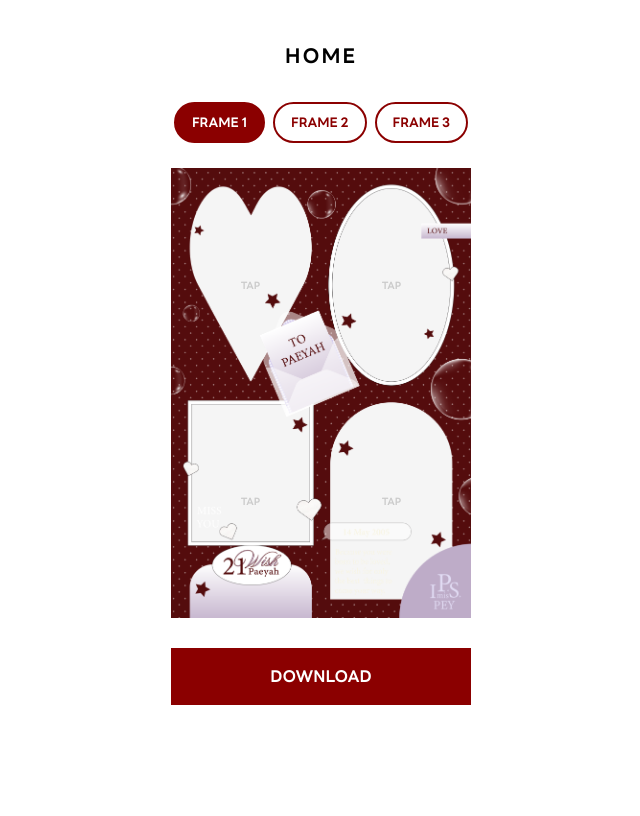
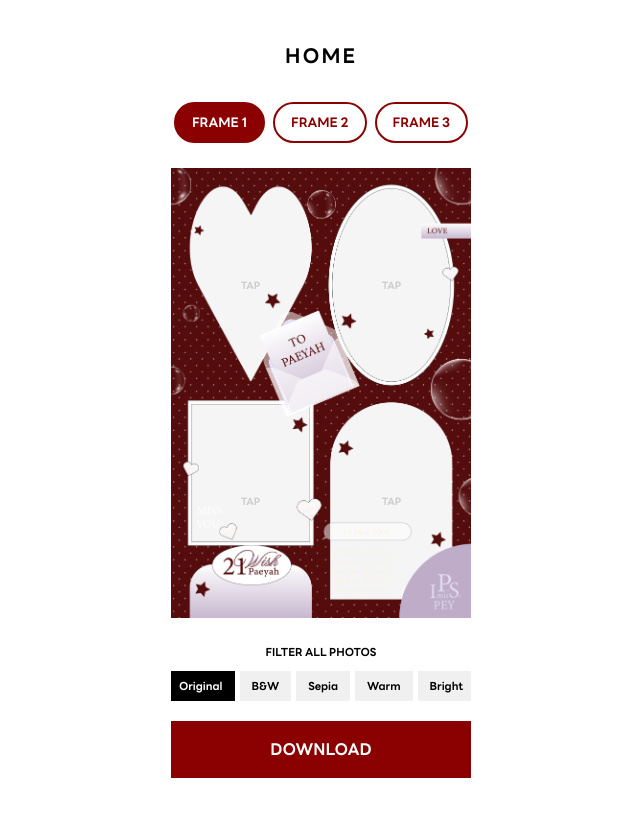
Before and after one commit to mypeynp/21wishpaeyah, a Next.js app: page /photobooth in a window 1280 px wide. Shown: the whole page, without its empty margins (319-959 px from the left). Built offline with nearby package versions, Linux system fonts and the light colour scheme.

Commit message:
update filter

```diff
--- a/app/photobooth/page.tsx
+++ b/app/photobooth/page.tsx
@@ -10,9 +10,8 @@ export default function Photobooth() {
   const [isMenuOpen, setIsMenuOpen] = useState(false);
   const [activeSlot, setActiveSlot] = useState<number | null>(null);
 
-  // State สำหรับจัดการภาพชั่วคราวและฟิลเตอร์ก่อนตกลง
-  const [tempImageData, setTempImageData] = useState<string | null>(null);
-  const [currentFilter, setCurrentFilter] = useState('none');
+  // เก็บค่าฟิลเตอร์ที่จะใช้กับทุกรูปพร้อมกัน
+  const [globalFilter, setGlobalFilter] = useState('none');
 
   const videoRef = useRef<HTMLVideoElement>(null);
   const photoAreaRef = useRef<HTMLDivElement>(null);
@@ -53,10 +52,9 @@ export default function Photobooth() {
     setIsCamOpen(false);
   };
 
-  // ถ่ายภาพแล้วเก็บไว้ใน Temp ก่อนเลือกฟิลเตอร์
   const takePhoto = () => {
     const video = videoRef.current;
-    if (video) {
+    if (video && activeSlot !== null) {
       const canvas = document.createElement('canvas');
       const targetW = 600; const targetH = 800;
       canvas.width = targetW; canvas.height = targetH;
@@ -71,7 +69,9 @@ export default function Photobooth() {
           sw = vW; sh = vW / targetAspect; sx = 0; sy = (vH - sh) / 2;
         }
         ctx.drawImage(video, sx, sy, sw, sh, 0, 0, targetW, targetH);
-        setTempImageData(canvas.toDataURL('image/jpeg', 0.9));
+        const newImages = [...images];
+        newImages[activeSlot] = canvas.toDataURL('image/jpeg', 0.9);
+        setImages(newImages);
         stopCamera();
       }
     }
@@ -79,7 +79,7 @@ export default function Photobooth() {
 
   const handleFileUpload = (e: React.ChangeEvent<HTMLInputElement>) => {
     const file = e.target.files?.[0];
-    if (file) {
+    if (file && activeSlot !== null) {
       const reader = new FileReader();
       reader.onloadend = () => {
         const img = new Image();
@@ -97,45 +97,51 @@ export default function Photobooth() {
               sw = img.width; sh = img.width / targetAspect; sx = 0; sy = (img.height - sh) / 2;
             }
             ctx.drawImage(img, sx, sy, sw, sh, 0, 0, targetW, targetH);
-            setTempImageData(canvas.toDataURL('image/jpeg', 0.9));
-            setIsMenuOpen(false);
+            const newImages = [...images];
+            newImages[activeSlot] = canvas.toDataURL('image/jpeg', 0.9);
+            setImages(newImages);
           }
         };
         img.src = reader.result as string;
+        setIsMenuOpen(false);
       };
       reader.readAsDataURL(file);
     }
   };
 
-  // บันทึกฟิลเตอร์ลงในเนื้อรูปจริงก่อนเอาลงตู้
-  const applyFilterToImage = () => {
-    if (tempImageData && activeSlot !== null) {
-      const img = new Image();
-      img.onload = () => {
-        const canvas = document.createElement('canvas');
-        canvas.width = 600; canvas.height = 800;
-        const ctx = canvas.getContext('2d');
-        if (ctx) {
-          ctx.filter = currentFilter; // ฝัง Filter ลงไปที่นี่
-          ctx.drawImage(img, 0, 0);
-          const newImages = [...images];
-          newImages[activeSlot] = canvas.toDataURL('image/jpeg', 0.9);
-          setImages(newImages);
-          setTempImageData(null);
-          setCurrentFilter('none');
-        }
-      };
-      img.src = tempImageData;
-    }
-  };
-
+  // --- ฟังก์ชันดาวน์โหลด: แก้ให้ Filter ติดแค่รูป ไม่ติดเฟรม ---
   const downloadPhoto = async () => {
     if (photoAreaRef.current) {
+      // 1. ถ่ายรูปพื้นที่ทั้งหมดแบบ "ดิบ" (ยังไม่มีฟิลเตอร์)
       const canvas = await html2canvas(photoAreaRef.current, { scale: 3, useCORS: true, backgroundColor: "#ffffff" });
-      const link = document.createElement('a');
-      link.download = `photobooth.jpg`;
-      link.href = canvas.toDataURL('image/jpeg', 1.0);
-      link.click();
+
+      const finalCanvas = document.createElement('canvas');
+      finalCanvas.width = canvas.width;
+      finalCanvas.height = canvas.height;
+      const ctx = finalCanvas.getContext('2d');
+
+      if (ctx) {
+        // 2. วาดส่วนที่เป็น "รูปภาพ" โดยใส่ฟิลเตอร์
+        // เราจะวาด canvas เดิมลงไปก่อนแต่ใช้ Filter
+        ctx.filter = globalFilter;
+        ctx.drawImage(canvas, 0, 0);
+
+        // 3. วาด "เฟรม" ทับข้างบนอีกรอบแบบ "ไม่มีฟิลเตอร์"
+        // วิธีนี้จะทำให้เฟรมกลับมาสีปกติ แต่รูปข้างล่างโดนฟิลเตอร์ไปแล้ว
+        ctx.filter = 'none';
+        const frameImg = new Image();
+        frameImg.crossOrigin = "anonymous";
+        frameImg.onload = () => {
+          ctx.drawImage(frameImg, 0, 0, finalCanvas.width, finalCanvas.height);
+
+          // 4. ดาวน์โหลด
+          const link = document.createElement('a');
+          link.download = `photobooth-21wish.jpg`;
+          link.href = finalCanvas.toDataURL('image/jpeg', 1.0);
+          link.click();
+        };
+        frameImg.src = selectedFrame;
+      }
     }
   };
 
@@ -152,39 +158,52 @@ export default function Photobooth() {
         ))}
       </div>
 
+      {/* Photobooth Area */}
       <div ref={photoAreaRef} style={{ position: 'relative', width: '300px', height: '450px', backgroundColor: '#fff', overflow: 'hidden' }}>
+        {/* เลเยอร์เฟรม (แสดงบนหน้าจอ) */}
         <img src={selectedFrame} style={{ position: 'absolute', top: 0, left: 0, width: '100%', height: '100%', zIndex: 10, pointerEvents: 'none' }} />
+
         <div style={{ display: 'grid', gridTemplateColumns: '1fr 1fr', gridTemplateRows: '1fr 1fr', height: '100%', padding: '12px', gap: '6px' }}>
           {images.map((img, index) => (
             <div key={index} onClick={() => openMenu(index)} style={{ backgroundColor: '#f5f5f5', display: 'flex', alignItems: 'center', justifyContent: 'center', cursor: 'pointer', overflow: 'hidden' }}>
-              {img ? <img src={img} style={{ width: '100%', height: '100%', display: 'block', objectFit: 'cover' }} /> : <span style={{ fontSize: '10px', color: '#ccc' }}>TAP</span>}
+              {img ? (
+                <img
+                  src={img}
+                  style={{
+                    width: '100%',
+                    height: '100%',
+                    display: 'block',
+                    objectFit: 'cover',
+                    filter: globalFilter // แสดงฟิลเตอร์บนหน้าจอทันทีทุกรูป
+                  }}
+                />
+              ) : (
+                <span style={{ fontSize: '10px', color: '#ccc' }}>TAP</span>
+              )}
             </div>
           ))}
         </div>
       </div>
 
-      <button onClick={downloadPhoto} style={{ marginTop: '30px', width: '300px', padding: '16px', backgroundColor: darkRed, color: 'white', border: 'none', fontWeight: 'bold', fontSize: '16px' }}>DOWNLOAD</button>
+      {/* เลือก Filter ครั้งเดียวเปลี่ยนทุกรูป */}
+      <div style={{ marginTop: '25px', width: '300px' }}>
+        <p style={{ fontSize: '11px', fontWeight: 'bold', marginBottom: '10px', textAlign: 'center' }}>FILTER ALL PHOTOS</p>
+        <div style={{ display: 'flex', gap: '5px', overflowX: 'auto', justifyContent: 'center', paddingBottom: '10px' }}>
+          {filterOptions.map(f => (
+            <button
+              key={f.name}
+              onClick={() => setGlobalFilter(f.value)}
+              style={{ padding: '6px 12px', fontSize: '11px', backgroundColor: globalFilter === f.value ? 'black' : '#f0f0f0', color: globalFilter === f.value ? 'white' : 'black', border: 'none', fontWeight: 'bold' }}
+            >
+              {f.name}
+            </button>
+          ))}
+        </div>
+      </div>
 
-      {/* --- ป๊อปอัพเลือก Filter หลังถ่าย/อัปโหลด (ตัวที่ทำให้ Filter ติดแค่ในรูป) --- */}
-      {tempImageData && (
-        <div style={{ position: 'fixed', inset: 0, backgroundColor: 'white', zIndex: 500, display: 'flex', flexDirection: 'column', alignItems: 'center', justifyContent: 'center', padding: '20px' }}>
-          <p style={{ fontWeight: 'bold', marginBottom: '15px' }}>PREVIEW & FILTER</p>
-          <div style={{ width: '240px', height: '320px', backgroundColor: '#eee', marginBottom: '20px', overflow: 'hidden' }}>
-            <img src={tempImageData} style={{ width: '100%', height: '100%', objectFit: 'cover', filter: currentFilter }} />
-          </div>
-          <div style={{ display: 'flex', gap: '8px', flexWrap: 'wrap', justifyContent: 'center', marginBottom: '30px' }}>
-            {filterOptions.map(f => (
-              <button key={f.name} onClick={() => setCurrentFilter(f.value)} style={{ padding: '8px 12px', border: `1px solid ${darkRed}`, backgroundColor: currentFilter === f.value ? darkRed : 'white', color: currentFilter === f.value ? 'white' : darkRed, fontSize: '12px', fontWeight: 'bold' }}>{f.name}</button>
-            ))}
-          </div>
-          <div style={{ display: 'flex', gap: '15px', width: '100%', maxWidth: '300px' }}>
-            <button onClick={() => setTempImageData(null)} style={{ flex: 1, padding: '12px', background: '#eee', border: 'none', fontWeight: 'bold' }}>CANCEL</button>
-            <button onClick={applyFilterToImage} style={{ flex: 1, padding: '12px', background: darkRed, color: 'white', border: 'none', fontWeight: 'bold' }}>ADD TO FRAME</button>
-          </div>
-        </div>
-      )}
+      <button onClick={downloadPhoto} style={{ marginTop: '10px', width: '300px', padding: '16px', backgroundColor: darkRed, color: 'white', border: 'none', fontWeight: 'bold', fontSize: '16px' }}>DOWNLOAD</button>
 
-      {/* Menu & Camera Popups */}
+      {/* Popups */}
       {isMenuOpen && (
         <div style={{ position: 'fixed', inset: 0, backgroundColor: 'rgba(0,0,0,0.7)', zIndex: 100, display: 'flex', alignItems: 'flex-end' }} onClick={() => setIsMenuOpen(false)}>
           <div style={{ backgroundColor: 'white', width: '100%', padding: '25px', borderRadius: '20px 20px 0 0' }} onClick={e => e.stopPropagation()}>
```
